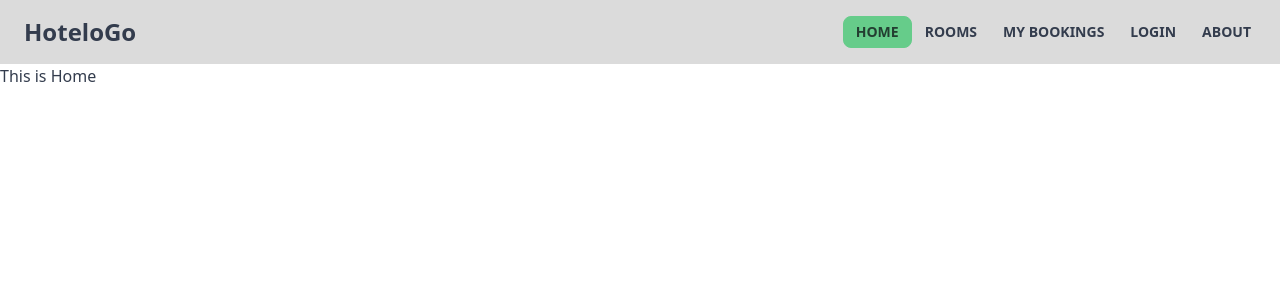
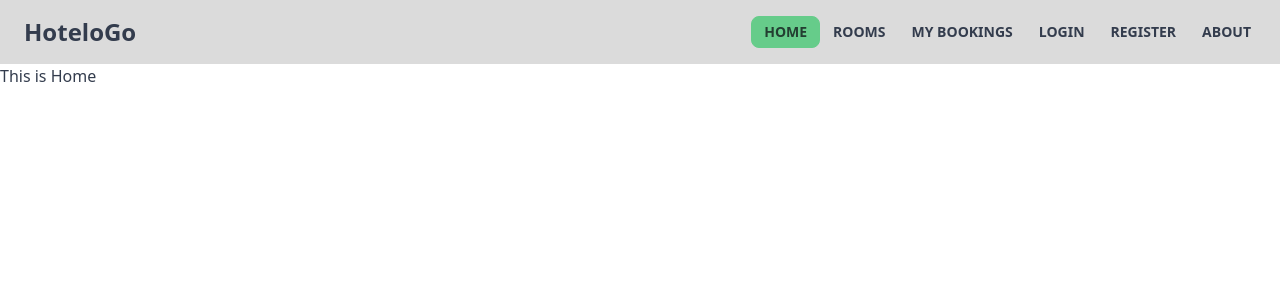
Before and after one commit to mdnoble1/hotelogo-client, a React (Vite) app: page / in a window 1280 px wide. Shown: the top 300 px of the page. Built offline with nearby package versions, Linux system fonts and the light colour scheme; no server answers.

Commit message:
created private route

```diff
--- a/src/components/layout/Navbar.jsx
+++ b/src/components/layout/Navbar.jsx
@@ -63,6 +63,14 @@ const Navbar = () => {
             Login
           </NavLink>
           <NavLink
+            to="/register"
+            className={({ isActive }) =>
+              isActive ? `btn btn-primary btn-sm` : `btn btn-ghost btn-sm`
+            }
+          >
+            Register
+          </NavLink>
+          <NavLink
             to="/about"
             className={({ isActive }) =>
               isActive ? `btn btn-primary btn-sm` : `btn btn-ghost btn-sm`
--- a/src/components/layout/Sidebar.jsx
+++ b/src/components/layout/Sidebar.jsx
@@ -43,6 +43,14 @@ const Sidebar = () => {
           Login
         </NavLink>
         <NavLink
+            to="/register"
+            className={({ isActive }) =>
+              isActive ? `btn btn-primary btn-sm` : `btn btn-ghost btn-sm`
+            }
+          >
+            Register
+          </NavLink>
+        <NavLink
           to="/about"
           className={({ isActive }) =>
             isActive ? `btn btn-primary btn-sm` : `btn btn-ghost btn-sm`
--- /dev/null
+++ b/src/routes/PrivateRoute.jsx
@@ -0,0 +1,26 @@
+import PropTypes from "prop-types";
+import { useContext } from "react";
+import { AuthContext } from "../providers/AuthProvider";
+import { Navigate } from "react-router-dom";
+
+
+const PrivateRoute = ({ children }) => {
+
+    const { user , loading } = useContext(AuthContext);
+
+    if (loading){
+        return <div className="flex justify-center"><span className="loading loading-spinner loading-lg"></span></div>
+    }
+
+    if( user ) {
+        return children;
+    }
+
+    return <Navigate to="/login"></Navigate>;
+};
+
+export default PrivateRoute;
+
+PrivateRoute.propTypes ={
+    children : PropTypes.node
+}
```
